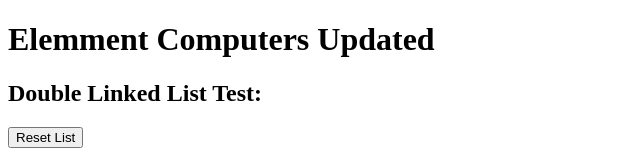
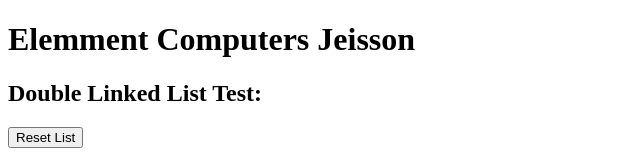
Before and after one commit to jeissonbarriga/elemment-computers, an Angular app: page / in a window 1280 px wide. Shown: the top 160 px of the page, without its empty margins (0-640 px from the left). Built offline with nearby package versions, Linux system fonts and the light colour scheme.

Commit message:
se cambi título a jeisson

```diff
--- a/src/app/app.component.html
+++ b/src/app/app.component.html
@@ -1,4 +1,4 @@
-<h1>Elemment Computers Updated</h1>
+<h1>Elemment Computers Jeisson</h1>
 
 <h2>Double Linked List Test:</h2>
 <button (click)="resetList()">Reset List</button><br>
```
